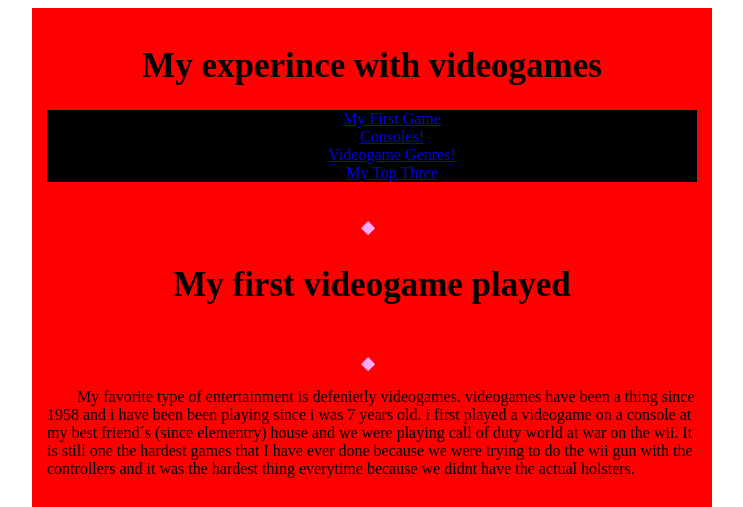
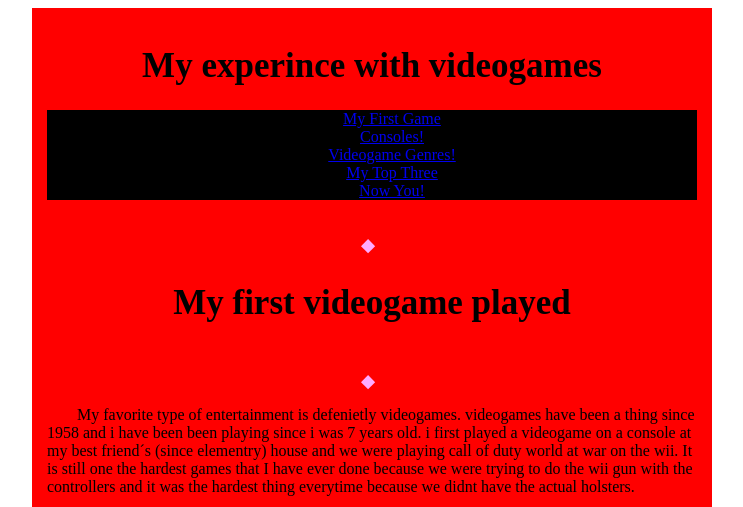
Before and after one commit to ninjamasterc/D.B-website, a plain HTML site: page index.html in a window 1280 px wide. Shown: the top 507 px of the page, without its empty margins (268-1011 px from the left). Drawn offline with Linux system fonts and the light colour scheme.

Commit message:
👢🍅 Updated with Glitch

```diff
--- a/index.html
+++ b/index.html
@@ -77,6 +77,13 @@
                 >My Top Three</a
               >
             </li>
+            <li>
+                <a
+                  href="https://db-web5.glitch.me/videogames.html"
+                  class="travel"
+                  >Now You!</a
+                >
+              </li>
           </ul>
         </nav>
       </header>
```
